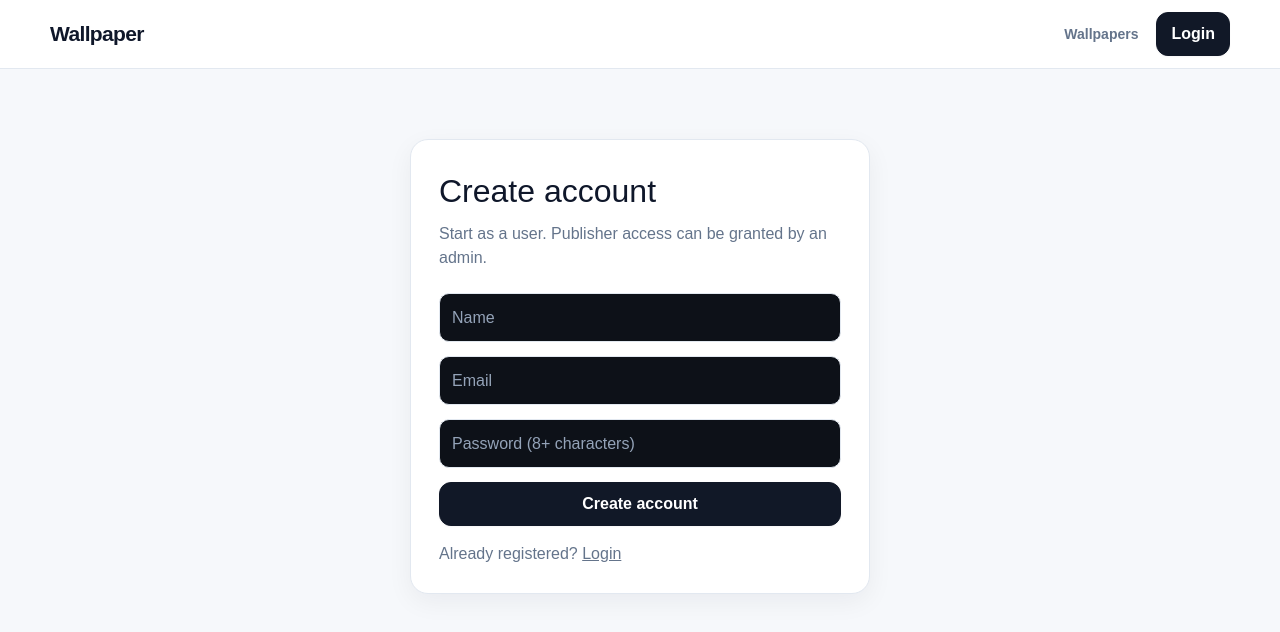
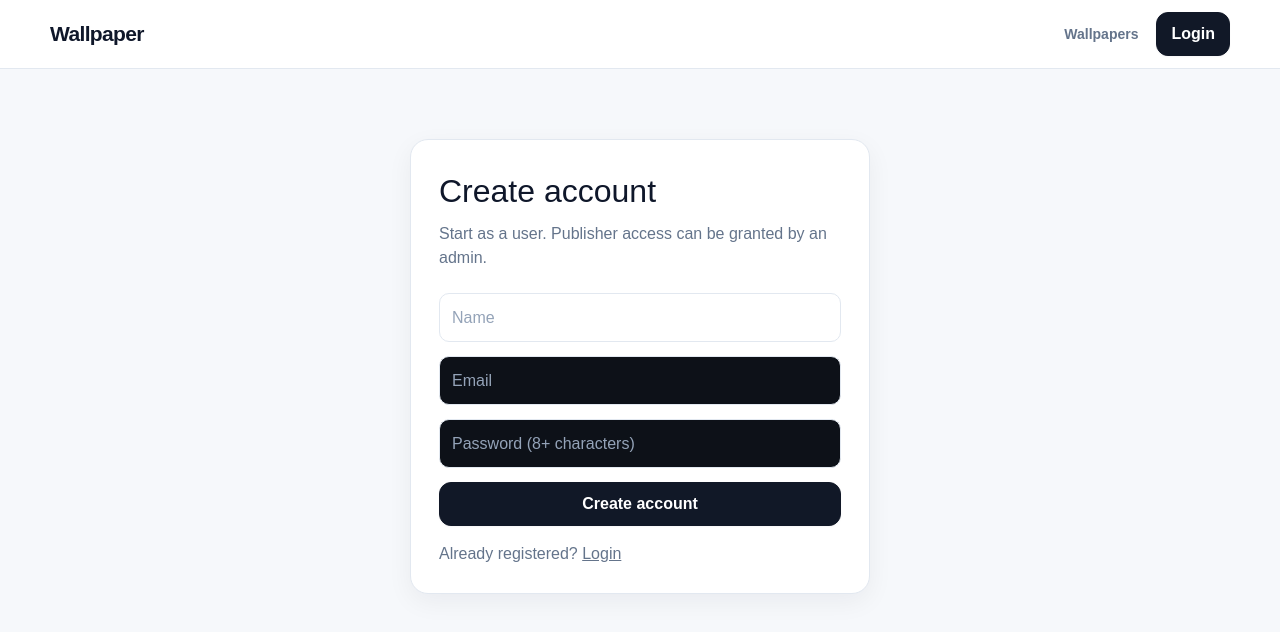
Before and after one commit to labsadik/wallpaper_app, a Next.js app: page /register in a window 1280 px wide. Shown: the top 632 px of the page. Built offline with nearby package versions, Linux system fonts and the light colour scheme; no server answers.

Commit message:
style: refresh registration form theme

```diff
--- a/app/register/page.tsx
+++ b/app/register/page.tsx
@@ -9,7 +9,7 @@ export default function RegisterPage(){
   return <main className="container" style={{padding:"70px 0"}}><div className="card" style={{maxWidth:460,margin:"0 auto",padding:28}}>
     <h1 style={{fontSize:32,margin:"0 0 8px"}}>Create account</h1><p className="muted">Start as a user. Publisher access can be granted by an admin.</p>
     <form onSubmit={submit} style={{display:"grid",gap:14,marginTop:24}}>
-      <input value={name} onChange={e=>setName(e.target.value)} placeholder="Name" required minLength={2} style={{padding:12,borderRadius:10,border:"1px solid var(--line)",background:"#0d1118",color:"white"}}/>
+      <input value={name} onChange={e=>setName(e.target.value)} placeholder="Name" required minLength={2} style={{padding:12,borderRadius:10,border:"1px solid var(--line)",background:"var(--input)",color:"var(--text)"}}/>
       <input value={email} onChange={e=>setEmail(e.target.value)} placeholder="Email" type="email" required style={{padding:12,borderRadius:10,border:"1px solid var(--line)",background:"#0d1118",color:"white"}}/>
       <input value={password} onChange={e=>setPassword(e.target.value)} placeholder="Password (8+ characters)" type="password" required minLength={8} style={{padding:12,borderRadius:10,border:"1px solid var(--line)",background:"#0d1118",color:"white"}}/>
       {error&&<p style={{color:"#ff7a7a"}}>{error}</p>}
```
